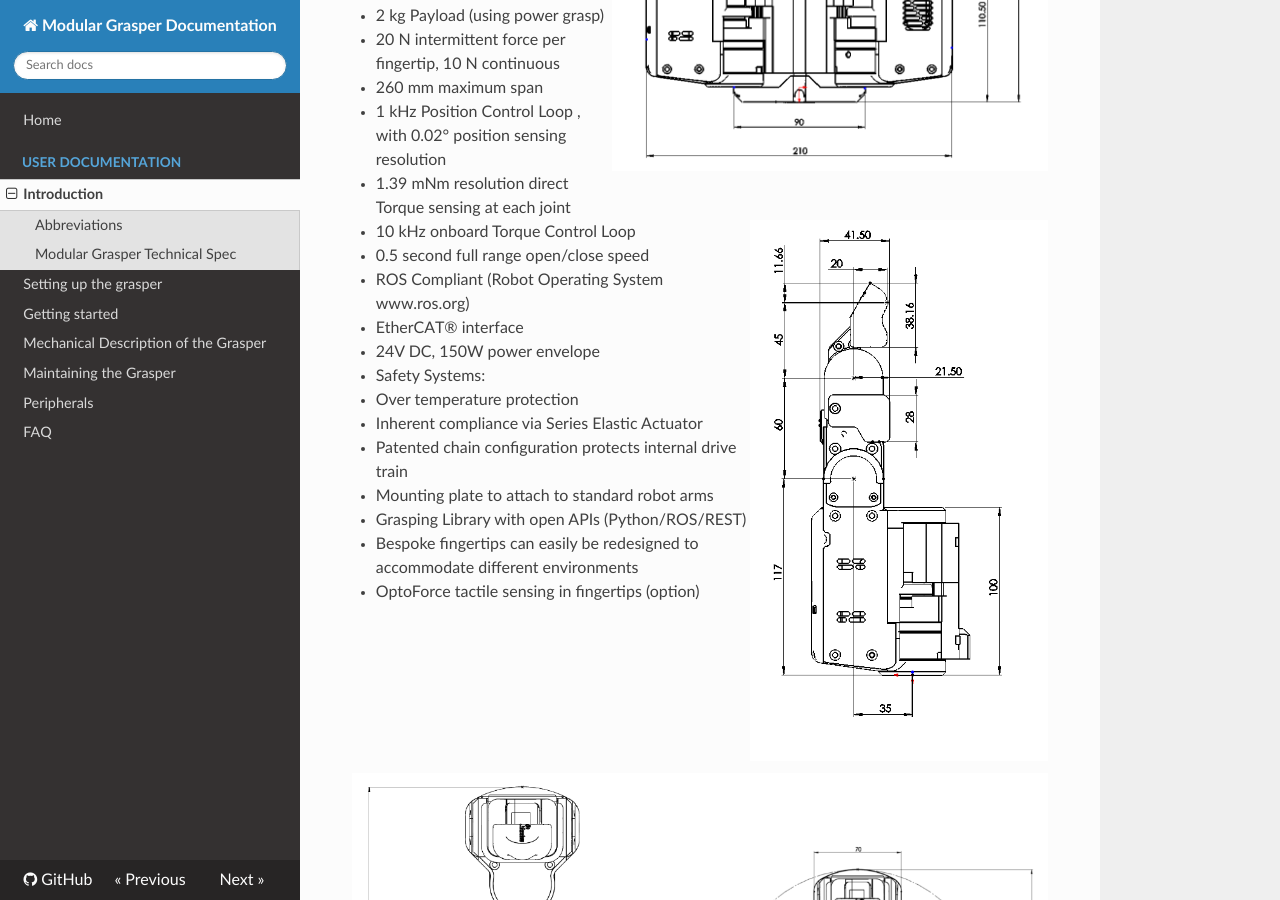
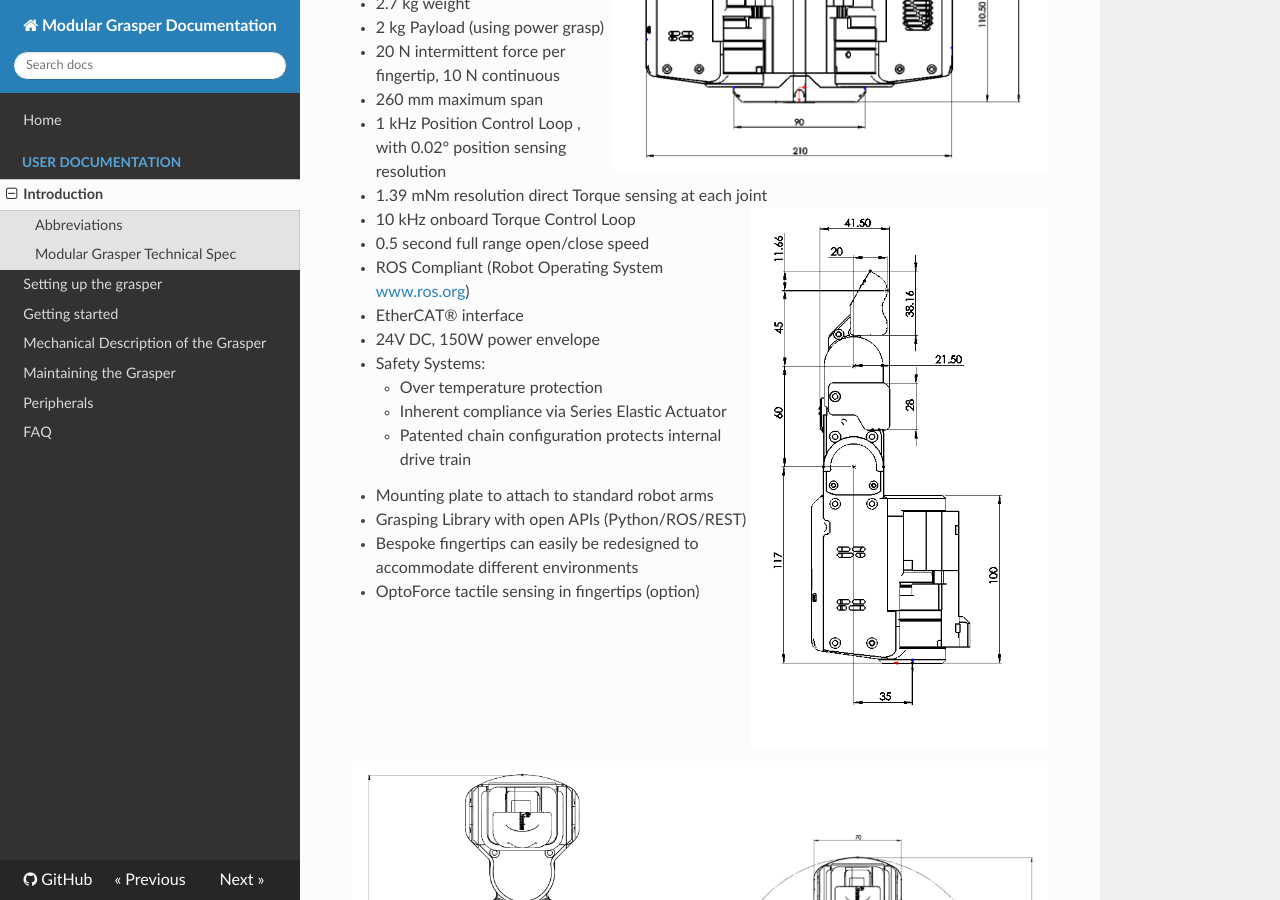
Before and after one commit to shadow-robot/fh_documentation, an MkDocs documentation site: the page built from docs/user_guide/1_introduction.md, in a window 1280 px wide and 900 px high, scrolled down 1045 px. Built offline with MkDocs 1.6.1, drawn with Linux system fonts in a browser that asks for light colours; nearby versions of some CDN libraries; old or Windows-style settings are respelled for this version of MkDocs.

Commit message:
Added HTML to fix readthedocs issues with bullets

```diff
--- a/docs/user_guide/1_introduction.md
+++ b/docs/user_guide/1_introduction.md
@@ -21,33 +21,41 @@ ROS | Robot Operating System.
 
 The Shadow Agile Grasper is an advanced solution for grasping and handling a wide range of objects.
 
-* 9 Degrees of Freedom (DoF) <img align="right" src="https://raw.githubusercontent.com/shadow-robot/fh_documentation/F_SRC-1674_integrate_latest_changes/docs/img/tech_spec_1.png" alt="Technical Specification 1">
-* 3 Fingers
-* 3 Joints per Finger
-  * Base rotation,	-45° to +45°
-  * Proximal,	-80° to +60°
-  * Distal,		-60° to +80°
-* Maxon DC Motors
-* Backdrivable Gearbox
-* Non-slip surfaces for Grasp Stability
-* 2.7 kg weight
-* 2 kg Payload (using power grasp)
-* 20 N intermittent force per fingertip, 10 N continuous
-* 260 mm maximum span
-* 1 kHz Position Control Loop , with 0.02° position sensing resolution
-* 1.39 mNm resolution direct Torque sensing at each joint
-* 10 kHz onboard Torque Control Loop <img align="right" src="https://raw.githubusercontent.com/shadow-robot/fh_documentation/F_SRC-1674_integrate_latest_changes/docs/img/tech_spec_2.png" alt="Technical Specification 2">
-* 0.5 second full range open/close speed
-* ROS Compliant (Robot Operating System www.ros.org)
-* EtherCAT® interface
-* 24V DC, 150W power envelope
-* Safety Systems:
-  * Over temperature protection
-  * Inherent compliance via Series Elastic Actuator
-  * Patented chain configuration protects internal drive train
-* Mounting plate to attach to standard robot arms
-* Grasping Library with open APIs (Python/ROS/REST)
-* Bespoke fingertips can easily be redesigned to accommodate different environments
-* OptoForce tactile sensing in fingertips (option)
+<ul>
+<li>9 Degrees of Freedom (DoF) <img align="right" src="https://raw.githubusercontent.com/shadow-robot/fh_documentation/F_SRC-1674_integrate_latest_changes/docs/img/tech_spec_1.png" alt="Technical Specification 1" style="max-width:100%;"></li>
+<li>3 Fingers</li>
+<li>3 Joints per Finger
+<ul>
+<li>Base rotation,	-45° to +45°</li>
+<li>Proximal,	-80° to +60°</li>
+<li>Distal,		-60° to +80°</li>
+</ul>
+</li>
+<li>Maxon DC Motors</li>
+<li>Backdrivable Gearbox</li>
+<li>Non-slip surfaces for Grasp Stability</li>
+<li>2.7 kg weight</li>
+<li>2 kg Payload (using power grasp)</li>
+<li>20 N intermittent force per fingertip, 10 N continuous</li>
+<li>260 mm maximum span</li>
+<li>1 kHz Position Control Loop , with 0.02° position sensing resolution</li>
+<li>1.39 mNm resolution direct Torque sensing at each joint</li>
+<li>10 kHz onboard Torque Control Loop <img align="right" src="https://raw.githubusercontent.com/shadow-robot/fh_documentation/F_SRC-1674_integrate_latest_changes/docs/img/tech_spec_2.png" alt="Technical Specification 2" style="max-width:100%;"></li>
+<li>0.5 second full range open/close speed</li>
+<li>ROS Compliant (Robot Operating System <a href="http://www.ros.org" rel="nofollow">www.ros.org</a>)</li>
+<li>EtherCAT® interface</li>
+<li>24V DC, 150W power envelope</li>
+<li>Safety Systems:
+<ul>
+<li>Over temperature protection</li>
+<li>Inherent compliance via Series Elastic Actuator</li>
+<li>Patented chain configuration protects internal drive train</li>
+</ul>
+</li>
+<li>Mounting plate to attach to standard robot arms</li>
+<li>Grasping Library with open APIs (Python/ROS/REST)</li>
+<li>Bespoke fingertips can easily be redesigned to accommodate different environments</li>
+<li>OptoForce tactile sensing in fingertips (option)</li>
+</ul>
 
 ![Technical Specification 3](../img/tech_spec_3.png)
```
